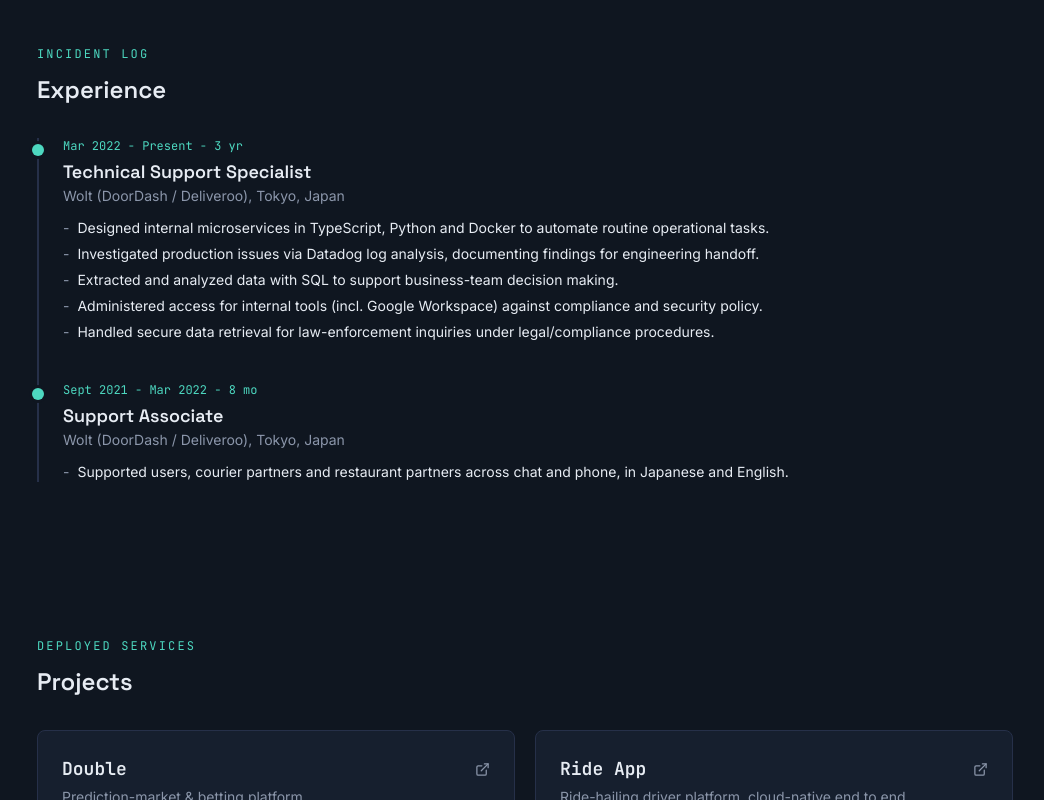
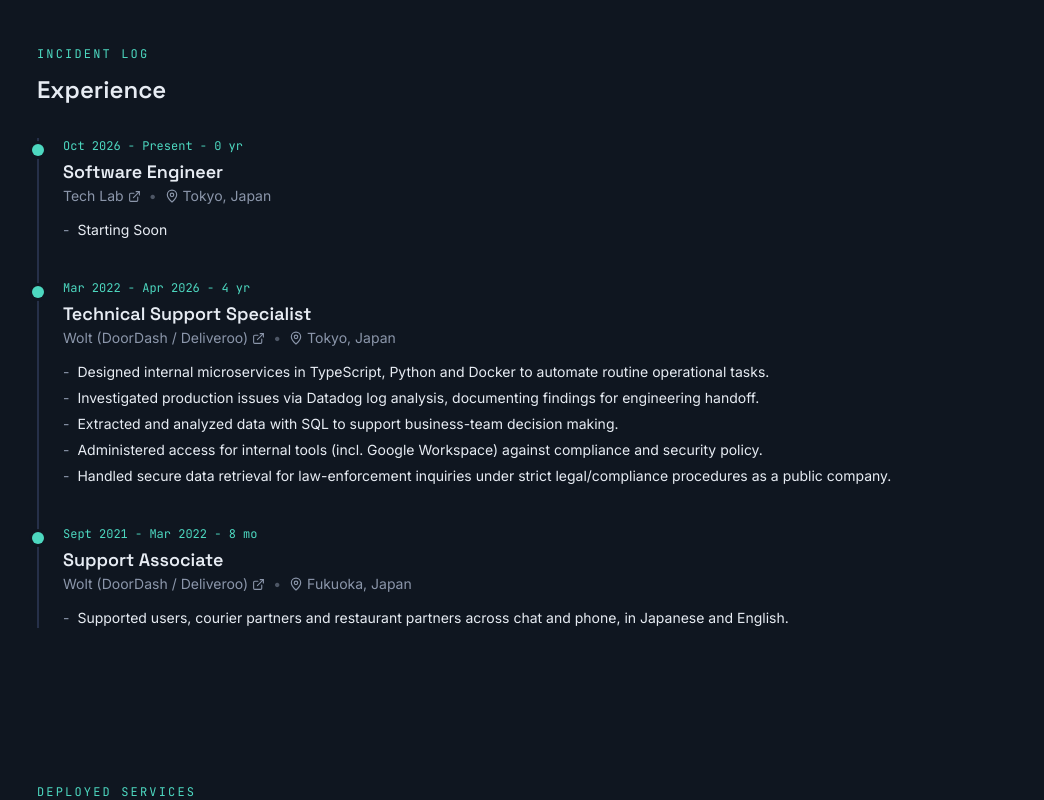
Before and after one commit to hibiki-shibata/hibiki-shibata.github.io, a React (Vite) app: page / in a window 1280 px wide. Shown: the part 1360-2160 px from the top of the page, without its empty margins (115-1159 px from the left). Built offline with nearby package versions, Linux system fonts and the light colour scheme.

Commit message:
Add: tech lab

```diff
--- /dev/null
+++ b/pnpm-workspace.yaml
@@ -0,0 +1,2 @@
+allowBuilds:
+  esbuild: set this to true or false
--- a/src/components/layout/Footer.tsx
+++ b/src/components/layout/Footer.tsx
@@ -9,7 +9,7 @@ export default function Footer() {
                     <div className="text-sm mb-1" style={{ fontFamily: "'JetBrains Mono', monospace", color: colors.accent }}>$ contact --send</div>
                     {/* <p className="text-sm" style={{ color: colors.muted }}>Open to software developer roles. Open to relocation !</p> */}
                     <p className="text-sm" style={{ color: colors.muted }}>Tel: (+81)7089737939</p>
-                    <p className="text-sm" style={{ color: colors.muted }}>Please use this number only if inquiry chat in the right bottom didn't work:)</p>
+                    <p className="text-sm" style={{ color: colors.muted }}>Caution: Please use the inquiry chat. I rarely pick up the calls.</p>
                 </div>
                 <div className="flex gap-3">
                     <a href="https://github.com/hibiki-shibata" target="_blank" rel="noreferrer"
@@ -24,6 +24,10 @@ export default function Footer() {
                     </a>
                 </div>
             </div>
+            <div className="flex item-center justify-center pt-2.5 pb-4" style={{ color: colors.muted }}>
+                <ExternalLink size={15} />
+                <a className='text-sm pl-1' href='https://github.com/hibiki-shibata/hibiki-shibata.github.io' target="_blank">Source Code</a>
+            </div>
         </footer>
     )
 }
--- a/src/components/sections/Experiences.tsx
+++ b/src/components/sections/Experiences.tsx
@@ -1,25 +1,41 @@
+import { ExternalLink, MapPin } from "lucide-react";
 import { colors } from "../../data/colors";
 import Eyebrow from "../ui/Eyebrow";
 import Reveal from "../ui/Reveal";
 
 const experience = [
     {
+        role: 'Software Engineer',
+        company: 'Tech Lab',
+        href: 'https://techlab-inc.co.jp',
+        period: 'Oct 2026 - Present',
+        location: 'Tokyo, Japan',
+        duration: '0 yr',
+        points: [
+            'Starting Soon',
+        ],
+    },
+    {
         role: 'Technical Support Specialist',
         company: 'Wolt (DoorDash / Deliveroo)',
-        period: 'Mar 2022 - Present',
-        duration: '3 yr',
+        href: 'https://explore.wolt.com/en/fin/about',
+        period: 'Mar 2022 - Apr 2026',
+        location: 'Tokyo, Japan',
+        duration: '4 yr',
         points: [
             'Designed internal microservices in TypeScript, Python and Docker to automate routine operational tasks.',
             'Investigated production issues via Datadog log analysis, documenting findings for engineering handoff.',
             'Extracted and analyzed data with SQL to support business-team decision making.',
             'Administered access for internal tools (incl. Google Workspace) against compliance and security policy.',
-            'Handled secure data retrieval for law-enforcement inquiries under legal/compliance procedures.',
+            'Handled secure data retrieval for law-enforcement inquiries under strict legal/compliance procedures as a public company.',
         ],
     },
     {
         role: 'Support Associate',
         company: 'Wolt (DoorDash / Deliveroo)',
+        href: 'https://explore.wolt.com/en/fin/about',
         period: 'Sept 2021 - Mar 2022',
+        location: 'Fukuoka, Japan',
         duration: '8 mo',
         points: [
             'Supported users, courier partners and restaurant partners across chat and phone, in Japanese and English.',
@@ -43,7 +59,20 @@ export default function Experiences() {
                                 {e.period} - {e.duration}
                             </div>
                             <h3 className="text-lg font-semibold" style={{ fontFamily: "'Space Grotesk', sans-serif" }}>{e.role}</h3>
-                            <div className="text-sm mb-3" style={{ color: colors.muted }}>{e.company}, Tokyo, Japan</div>
+                            <div className="flex items-center gap-2 mb-3.5 text-sm flex-wrap" style={{ color: colors.muted }}>
+                                <a href={e.href} target="_blank" >
+                                    <span className="flex items-center gap-1">
+                                        {e.company}
+                                        <ExternalLink size={13} />
+                                    </span>
+                                </a>
+                                <span className="opacity-50">•</span>
+                                <span className="flex items-center gap-1">
+                                    <MapPin size={14} />
+                                    {e.location}
+                                </span>
+                            </div>
+
                             <ul className="space-y-1.5">
                                 {e.points.map((p) => (
                                     <li key={p} className="text-sm flex gap-2" style={{ color: colors.text }}>
--- a/src/components/sections/Hero.tsx
+++ b/src/components/sections/Hero.tsx
@@ -11,8 +11,8 @@ export default function Hero() {
                     Hibiki Shibata
                 </h1>
                 <p className="text-base mb-6" style={{ color: colors.muted }}>
-                    Five years inside Wolt's support and incident-response systems, now building the backend
-                    services those systems ran on top of.
+                    Five years of engineering ops at Wolt,  building the backend services that empower them alongside.
+                    Now focusing on the Full-Stack development.
                 </p>
                 <div className="flex flex-wrap items-center gap-3 mb-8">
                     <span className="flex items-center gap-1.5 text-xs px-3 py-1.5 rounded-full" style={{ background: colors.surface, border: `1px solid ${colors.border}`, color: colors.muted }}>
--- a/src/components/sections/TerminalInfo.tsx
+++ b/src/components/sections/TerminalInfo.tsx
@@ -4,8 +4,8 @@ import { colors } from '../../data/colors';
 export default function TerminalInfo() {
     const lines = [
         { p: '$ whoami', o: 'hibiki_shibata' },
-        { p: '$ role --current', o: 'Technical Support Specialist, Wolt \u2192 transitioning to Backend Engineering' },
-        { p: '$ location', o: 'Tokyo, Japan' },
+        { p: '$ role --current', o: 'Software Developer, Tech Lab \u2192 transitioning to Full-Stack Engineer' },
+        { p: '$ location', o: 'Japan \u2194 Finland' },
         { p: '$ contact --list', o: 'linkedin.com/in/hibiki-shibata' },
     ];
     const [shown, setShown] = useState(0);
```
Also changed, not shown: package.json (+15 -15 lines), 1 other file (tests, documents, lock files or other folders).
